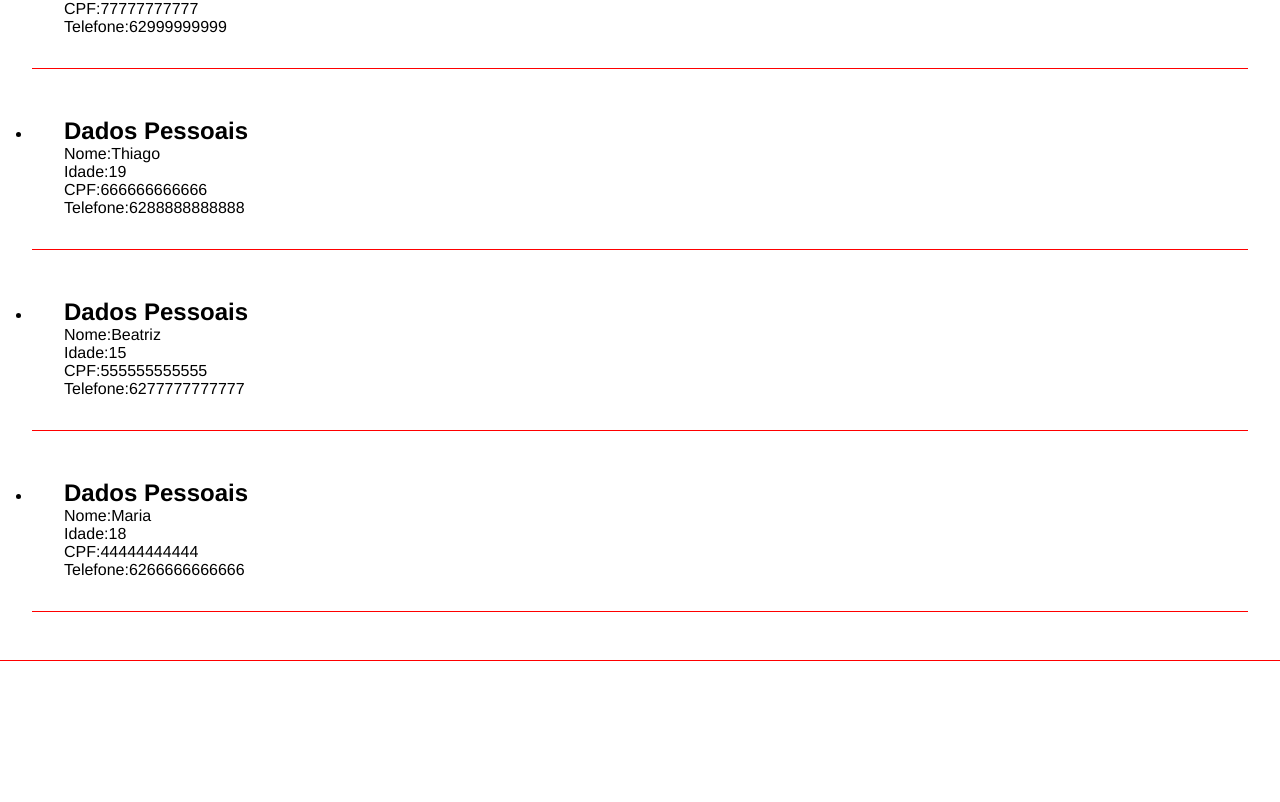
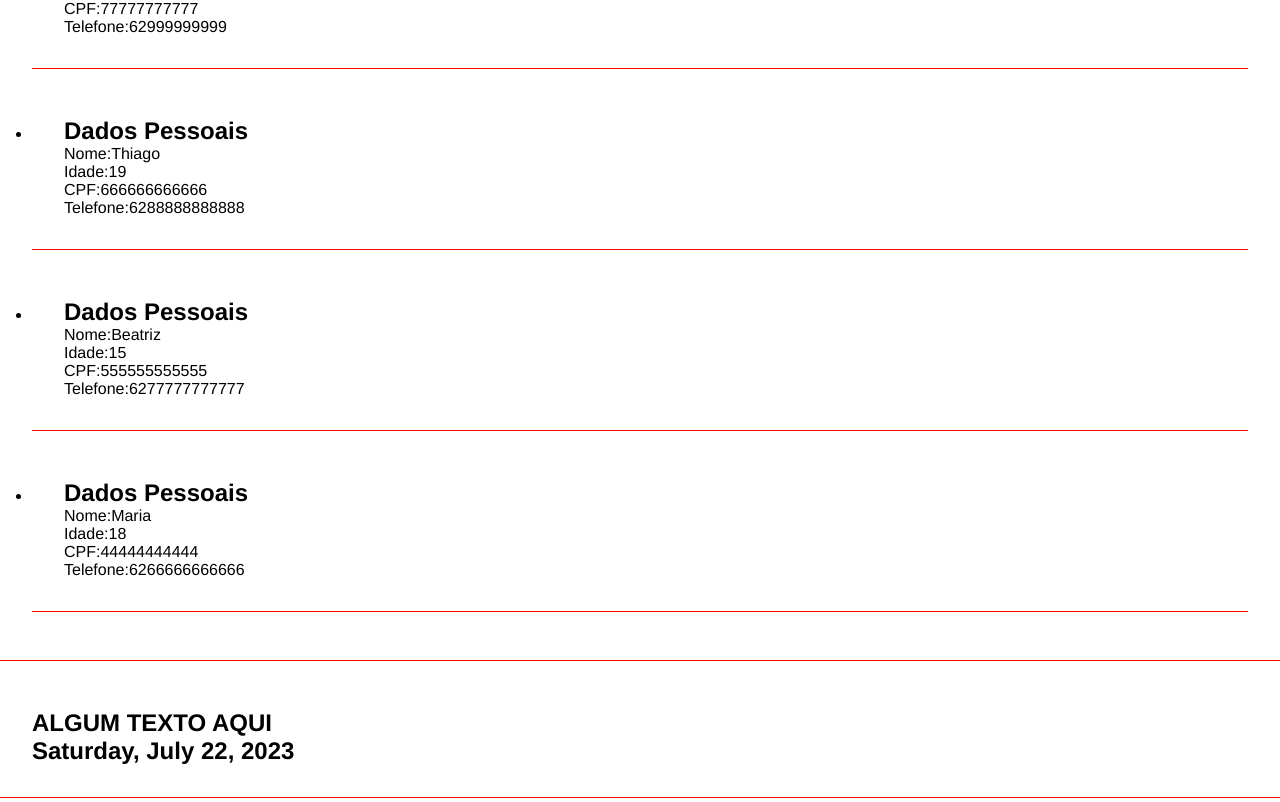
Before and after one commit to Eduardo007-lang/curso_angular, an Angular app: page / in a window 1280 px wide. Shown: the part 1465-2267 px from the top of the page. Before the commit the page ends 2142 px from the top, so only its background shows below. Built offline with nearby package versions, Linux system fonts and the light colour scheme.

Commit message:
feat: new implements pipe

```diff
--- a/src/app/app.component.html
+++ b/src/app/app.component.html
@@ -8,4 +8,5 @@
   <app-emitter />
   <app-emitter-teste/>
   <app-list-render/>
+  <app-pipe/>
 </body>
--- a/src/app/app.module.ts
+++ b/src/app/app.module.ts
@@ -13,6 +13,7 @@ import { ChangeNumberComponent } from './components/change-number/change-number.
 import { EmitterTesteComponent } from './components/emitter-teste/emitter-teste.component';
 import { ListRenderComponent } from './components/list-render/list-render.component';
 import { ParentDataTwoComponent } from './components/parent-data-two/parent-data-two.component';
+import { PipeComponent } from './components/pipe/pipe.component';
 
 @NgModule({
   declarations: [
@@ -26,7 +27,8 @@ import { ParentDataTwoComponent } from './components/parent-data-two/parent-data
     ChangeNumberComponent,
     EmitterTesteComponent,
     ListRenderComponent,
-    ParentDataTwoComponent
+    ParentDataTwoComponent,
+    PipeComponent
   ],
   imports: [
     BrowserModule,
--- /dev/null
+++ b/src/app/components/pipe/pipe.component.html
@@ -0,0 +1,4 @@
+<div class="class">
+    <h2>{{"Algum texto aqui" | uppercase}}</h2>
+    <h2>{{ today | date: "fullDate"}}</h2>
+</div>
--- /dev/null
+++ b/src/app/components/pipe/pipe.component.ts
@@ -0,0 +1,12 @@
+import { Component } from '@angular/core';
+
+@Component({
+  selector: 'app-pipe',
+  templateUrl: './pipe.component.html',
+  styleUrls: ['./pipe.component.css']
+})
+export class PipeComponent {
+
+  today = Date();
+
+}
```
Also changed, not shown: src/app/components/pipe/pipe.component.css (added), 1 other file (tests, documents, lock files or other folders).
